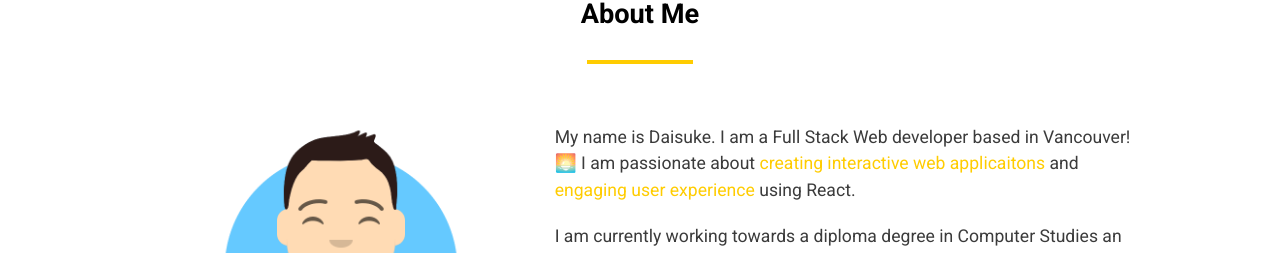
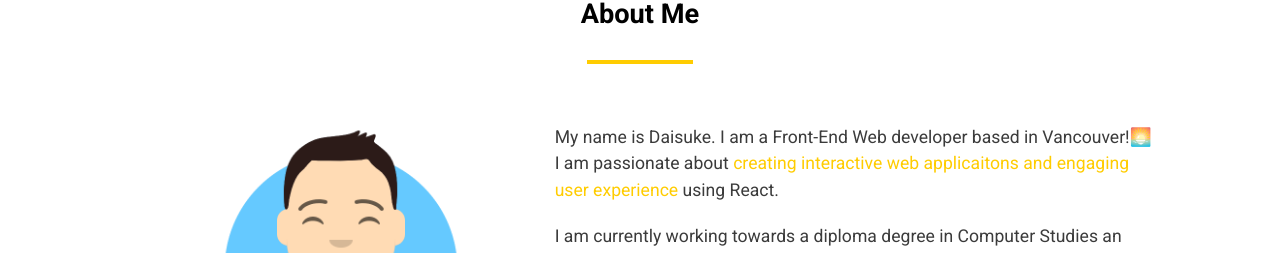
Before and after one commit to daisuke359/portfolio, a React (Create React App) app: page / in a window 1280 px wide. Shown: the part 2756-3009 px from the top of the page. Built offline with nearby package versions, Linux system fonts and the light colour scheme.

Commit message:
change about me section

```diff
--- a/src/components/aboutMe/AboutMe.jsx
+++ b/src/components/aboutMe/AboutMe.jsx
@@ -19,7 +19,7 @@ export default function AboutMe() {
                         <img src="/avatar.png" alt="" className="about-img" />
                     </div>
                     <div data-aos="fade-left" className="about-me-right">
-                        <p className="about-me-desc">My name is Daisuke. I am a Full Stack Web developer based in Vancouver!🌅 I am passionate about <span>creating interactive web applicaitons</span> and <span>engaging user experience</span> using React.</p>
+                        <p className="about-me-desc">My name is Daisuke. I am a Front-End Web developer based in Vancouver!🌅 I am passionate about <span>creating interactive web applicaitons and engaging user experience</span> using React.</p>
                         <p className="about-me-desc">I am currently working towards a diploma degree in Computer Studies an Information Systems at Douglas College.💻</p>
                         <p className="about-me-desc">Other than coding, I spend most of my time exploring the city of Vancouver, shooting photos and videos, and trying out new restaurants around the city! And I'm always down for Ramen🍜</p>
                     </div>
```
